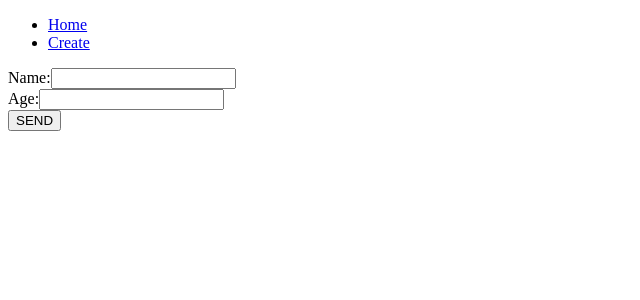
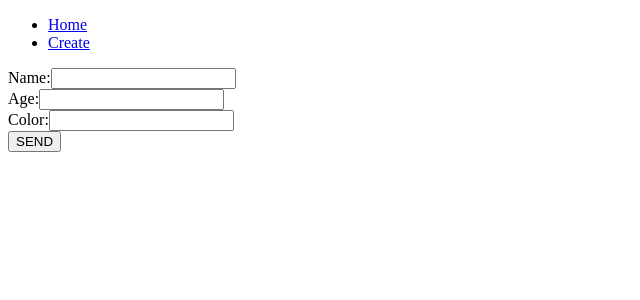
Before and after one commit to MariaMicek/firebase-crud, a React (Create React App) app: page /create in a window 1280 px wide. Shown: the top 300 px of the page, without its empty margins (0-640 px from the left). Built offline with nearby package versions, Linux system fonts and the light colour scheme.

Commit message:
Create component modified (version 2)

```diff
--- a/src/components/Create.js
+++ b/src/components/Create.js
@@ -2,12 +2,13 @@ import React from 'react'
 
 class Create extends React.Component {
     state = {
-        name: null,
-        age: null
+        name: '',
+        age: '',
+        color: ''
     }
 
-    handleChange = (event, fieldName) => {
-        this.setState({[fieldName]: event.target.value})
+    handleChange = (event) => {
+        this.setState({ [event.target.name]: event.target.value })
     }
 
     render() {
@@ -16,15 +17,28 @@ class Create extends React.Component {
                 <div>
                     Name:
                 <input
+                        type={'text'}
+                        name={'name'}
                         value={this.state.name}
-                        onChange={event => this.handleChange(event, 'name')}
+                        onChange={this.handleChange}
                     />
                 </div>
                 <div>
                     Age:
                 <input
+                        type={'text'}
+                        name={'age'}
                         value={this.state.age}
-                        onChange={event => this.handleChange(event, 'name')}
+                        onChange={this.handleChange}
+                    />
+                </div>
+                <div>
+                    Color:
+                <input
+                        type={'text'}
+                        name={'color'}
+                        value={this.state.color}
+                        onChange={this.handleChange}
                     />
                 </div>
                 <div>
```
